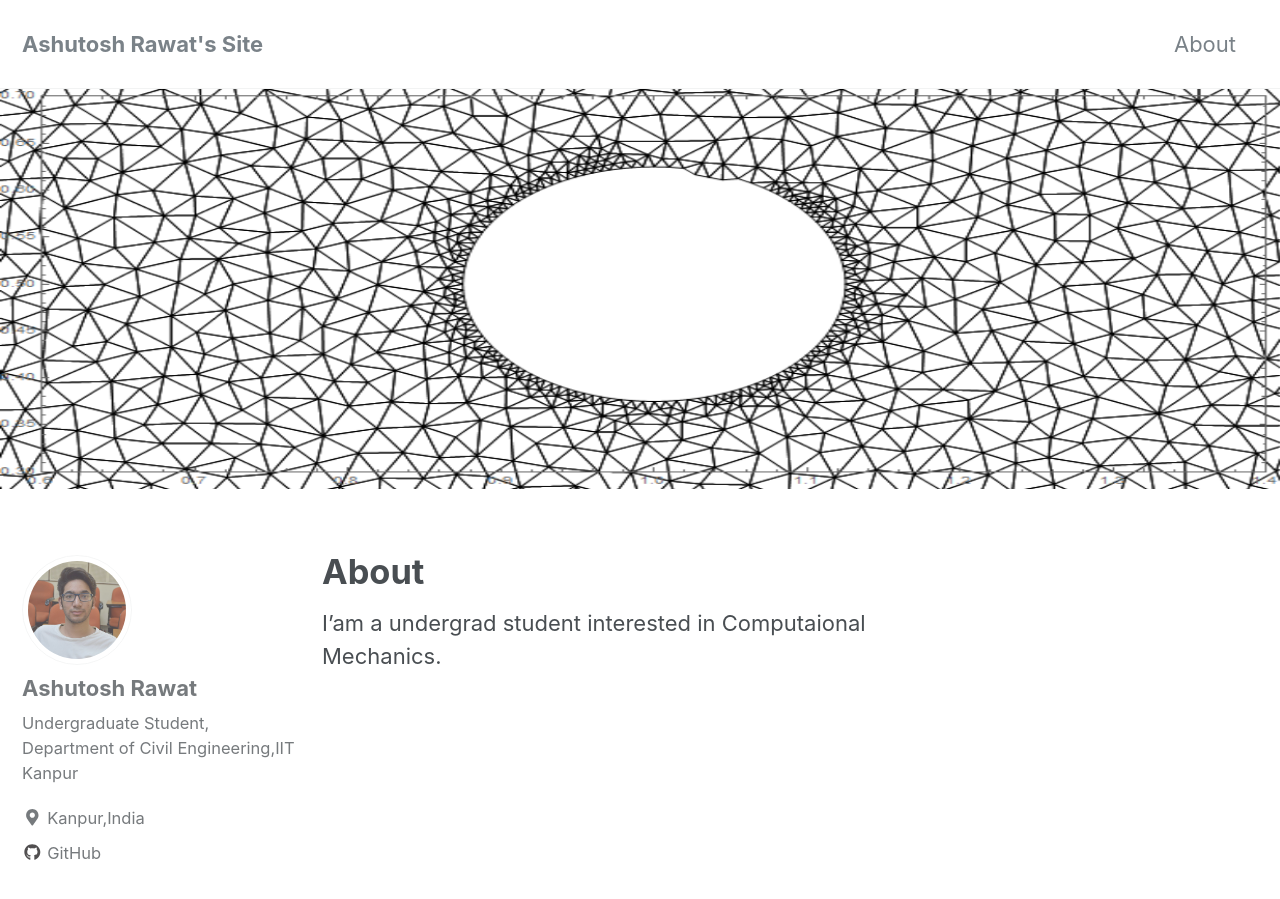
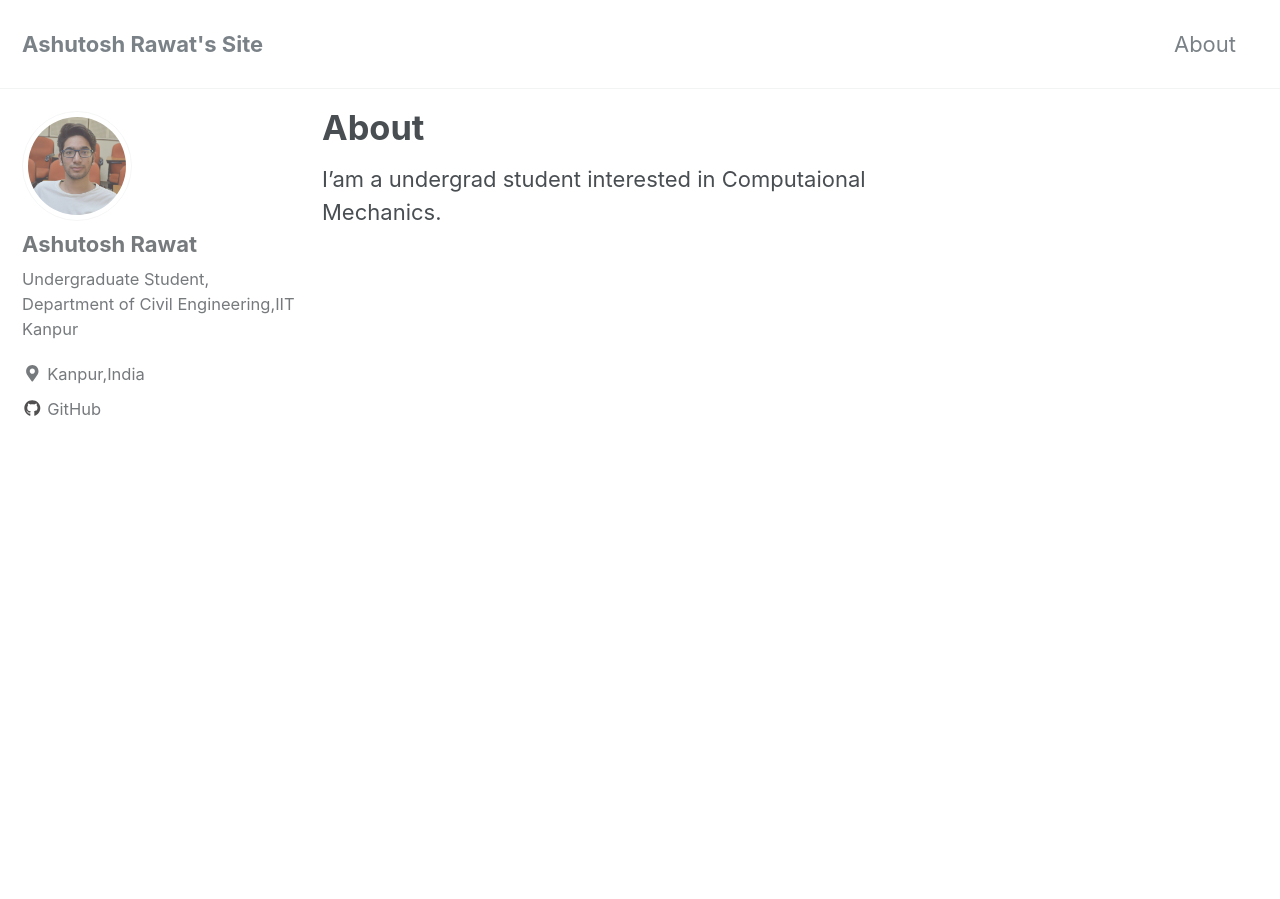
Before and after one commit to ashutoshrawat/ashutoshrawat.github.io, a Jekyll site: the page built from _pages/about.md, in a window 1280 px wide and 900 px high. Built offline with Jekyll 4.4.1, drawn with Linux system fonts in a browser that asks for light colours; nearby versions of some CDN libraries.

Commit message:
removed header image in about

```diff
--- a/_pages/about.md
+++ b/_pages/about.md
@@ -2,7 +2,7 @@
 title: "About"
 permalink: /about/
 header:
-  image: "/images/cover.png"
+  image: #
 ---
 
 I'am a undergrad student interested in Computaional Mechanics.
```
